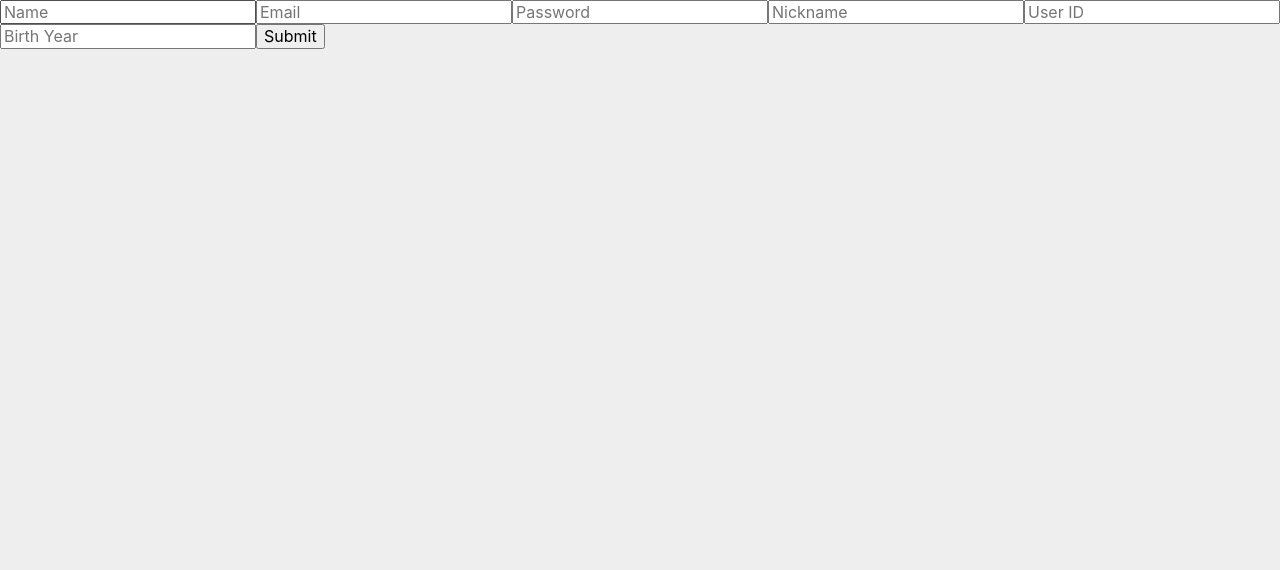
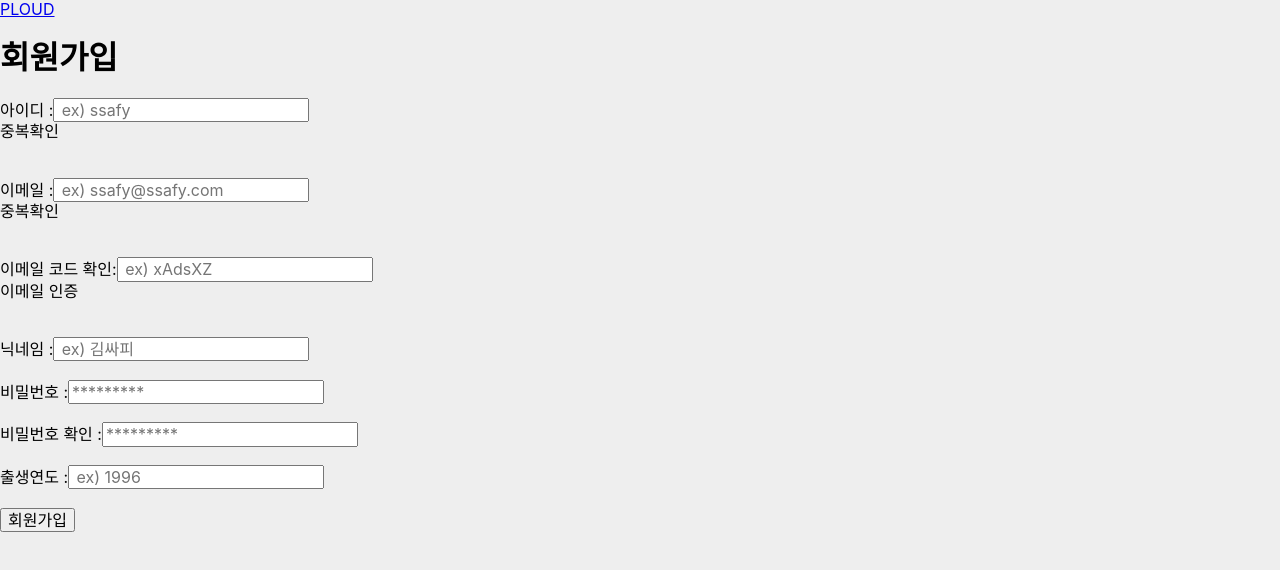
Before and after one commit to SeungjipLee/PLOUD, a React app in the folder FrontEnd/: page /signup in a window 1280 px wide. Shown: the top 570 px of the page. Built offline with nearby package versions, Linux system fonts and the light colour scheme.

Commit message:
Feat: 회원가입 이메일 인증 #242

```diff
--- a/FrontEnd/src/pages/LoginPage/SocialLogin.jsx
+++ b/FrontEnd/src/pages/LoginPage/SocialLogin.jsx
@@ -12,7 +12,6 @@ const SocialLogin = () => {
           >
 
           <GoogleLogin
-
             onSuccess={credentialResponse => {
               console.log(credentialResponse);
               localStorage.setItem('credential', credentialResponse.credential);
--- a/FrontEnd/src/pages/SingUpPage/index.jsx
+++ b/FrontEnd/src/pages/SingUpPage/index.jsx
@@ -1,23 +1,27 @@
 import React, { useState } from 'react';
 import axios from 'axios';
+import { Link } from "react-router-dom";
+
 
 function DataSubmitForm() {
   const [formData, setFormData] = useState({
-    name: '',
-    email: '',
-    password: '',
-    nickname: '',
-    userId: '',
-    birthYear: '',
+    userId: undefined,
+    email: undefined,
+    emailCode : undefined,
+    nickname: undefined,
+    password: undefined,
+    password_check: undefined,
+    birthYear: undefined,
   });
 
   const handleChange = (e) => {
     setFormData({ ...formData, [e.target.name]: e.target.value });
   };
 
+
   const handleSubmit = async (e) => {
     e.preventDefault();
-
+    if (formData.password === formData.password_check) {
       try {
         const response = await axios.post('http://localhost:8000/api/user/signup', formData, {withCredentials: true});
         console.log(response.data);
@@ -26,18 +30,98 @@ function DataSubmitForm() {
         console.error('Error sending data', error);
         // 에러 처리 로직
       }
+    } else {
+      alert('비밀번호와 비밀번호 확인이 일치하지 않습니다.');
+    }
+
   };
 
+  // const checkUserId = {userId : formData.userId}
+
+
+const handleCheckId = async (e) => {
+  e.preventDefault();
+  try {
+    const response = await axios.post('http://localhost:8000/api/user/userId', {userId : formData.userId}, {withCredentials: true});
+    console.log(response.data.status);
+    // 추가적인 성공 처리 로직
+    if (response.data.status == "200") {
+      alert('사용 가능한 아이디입니다.');
+    } else {
+      alert('이미 사용 중인 아이디입니다.');
+    }
+  } catch (error) {
+    console.error('Error sending data', error);
+    alert('이미 사용 중인 아이디입니다.');
+    // 에러 처리 로직
+  }
+}
+
+const handleCheckEmail = async (e) => {
+  e.preventDefault();
+  try {
+    const response = await axios.post('http://localhost:8000/api/user/email', {email : formData.email}, {withCredentials: true});
+    console.log(response);
+    // 추가적인 성공 처리 로직
+    if (response.data.status == "200") {
+      alert('가입 가능한 이메일입니다. 메일로 인증번호를 보냈습니다.');
+    } else if (response.data.status == "409") {
+      alert('이미 가입된 이메일입니다.');
+    }
+  } catch (error) {
+    console.error('Error sending data', error);
+    alert('이미 가입된 이메일입니다.');
+    // 에러 처리 로직
+  }
+}
+
+const handleCheckEmailCode = async (e) => {
+  e.preventDefault();
+  try {
+    const response = await axios.post('http://localhost:8000/api/user/verify-email', {email : formData.email, code: formData.emailCode}, {withCredentials: true});
+    console.log(response);
+    // 추가적인 성공 처리 로직
+    if (response.data.status == "200") {
+      alert('이메일 인증이 완료되었습니다.');
+    } else if (response.data.status == "400") {
+      alert('코드를 다시 확인해주세요.');
+    }
+  } catch (error) {
+    console.error('Error sending data', error);
+    alert('코드를 다시 확인해주세요.');
+    // 에러 처리 로직
+  }
+}
+
+
+
   return (
+    <>
+    <Link to="/">PLOUD</Link>
+    <h1>회원가입</h1>
     <form onSubmit={handleSubmit}>
-      <input type="text" name="name" value={formData.name} onChange={handleChange} placeholder="Name" />
-      <input type="email" name="email" value={formData.email} onChange={handleChange} placeholder="Email" />
-      <input type="password" name="password" value={formData.password} onChange={handleChange} placeholder="Password" />
-      <input type="text" name="nickname" value={formData.nickname} onChange={handleChange} placeholder="Nickname" />
-      <input type="text" name="userId" value={formData.userId} onChange={handleChange} placeholder="User ID" />
-      <input type="number" name="birthYear" value={formData.birthYear} onChange={handleChange} placeholder="Birth Year" />
-      <button type="submit">Submit</button>
+      아이디 :
+      <input type="text" minLength="4" maxLength="15" name="userId" value={formData.userId} onChange={handleChange} placeholder=" ex) ssafy" />
+      <div onClick={handleCheckId}>중복확인</div>
+      <br /><br /> 이메일 :
+      <input type="email" name="email" value={formData.email} onChange={handleChange} placeholder=" ex) ssafy@ssafy.com" />
+      <div onClick={handleCheckEmail}>중복확인</div>
+      <br /><br /> 이메일 코드 확인:
+      <input type="text" name="emailcode" value={formData.emailCode} onChange={handleChange} placeholder=" ex) xAdsXZ" />
+      <div onClick={handleCheckEmailCode}>이메일 인증</div>
+      <br /><br /> 닉네임 :
+      <input type="text" minLength="2" maxLength="8" name="nickname" value={formData.nickname} onChange={handleChange} placeholder=" ex) 김싸피" />
+      <br /><br /> 비밀번호 :
+      <input type="password" name="password" value={formData.password} onChange={handleChange} placeholder="*********" />
+      <br /><br /> 비밀번호 확인 :
+      <input type="password" name="password_check" value={formData.password_check} onChange={handleChange} placeholder="*********" />
+      <br /><br /> 출생연도 :
+      <input type="number" name="birthYear" value={formData.birthYear} onChange={handleChange} placeholder=" ex) 1996" />
+      <br />
+      <br />
+      <button type="submit">회원가입</button>
     </form>
+  </>
   );
 }
 
```
Lines whose indentation alone changed are shown as unchanged.
